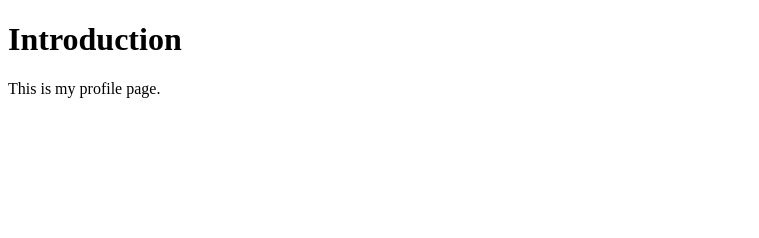
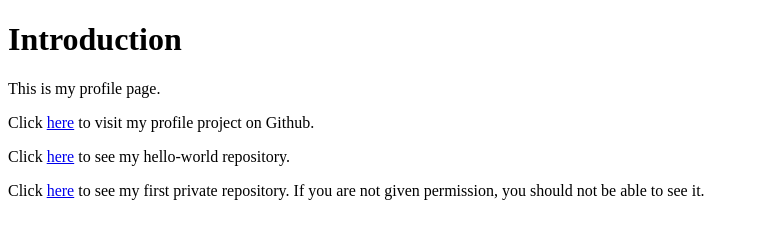
Before and after one commit to ScotWatson/scotwatson, a plain HTML site: page docs/index.html in a window 1280 px wide. Shown: the whole page, without its empty margins (0-759 px from the left). Drawn offline with Linux system fonts and the light colour scheme.

Commit message:
Update index.html

```diff
--- a/docs/index.html
+++ b/docs/index.html
@@ -7,5 +7,8 @@
   <body>
     <h1>Introduction</h1>
     <p>This is my profile page.</p>
+    <p>Click <a href="https://github.com/ScotWatson/scotwatson">here</a> to visit my profile project on Github.</p>
+    <p>Click <a href="https://github.com/ScotWatson/hello-world">here</a> to see my hello-world repository.</p>
+    <p>Click <a href="https://github.com/ScotWatson/private1">here</a> to see my first private repository.  If you are not given permission, you should not be able to see it.</p>
   </body>
 </html>
```
